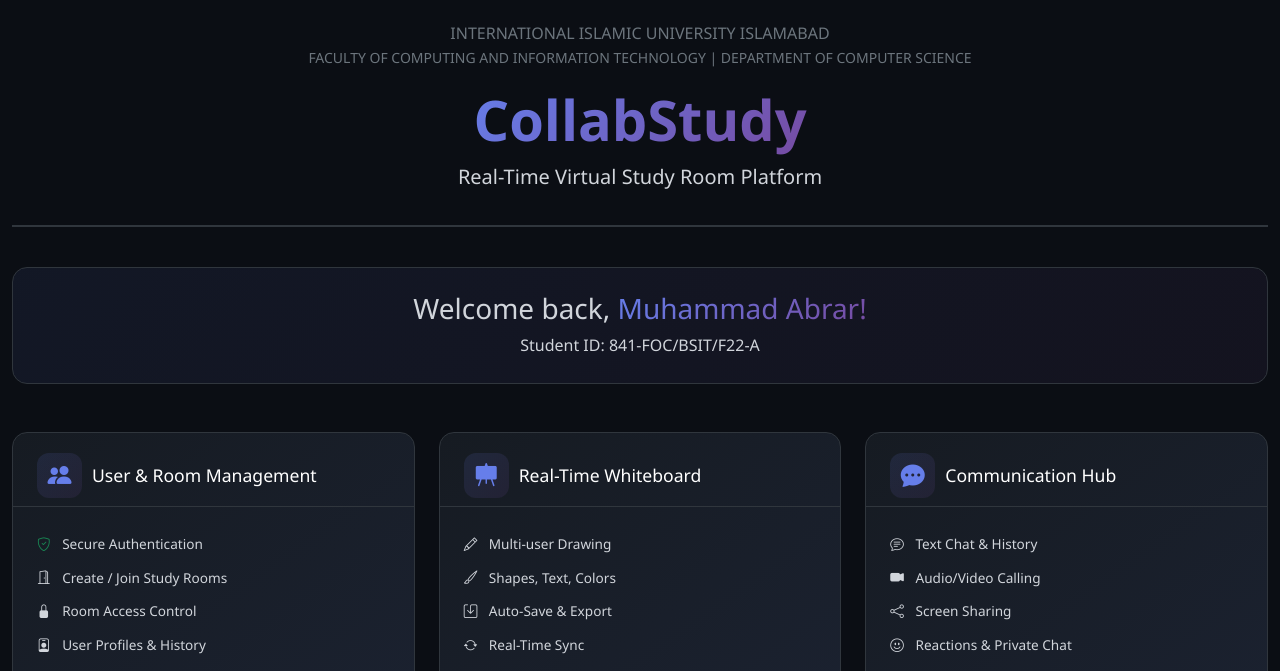
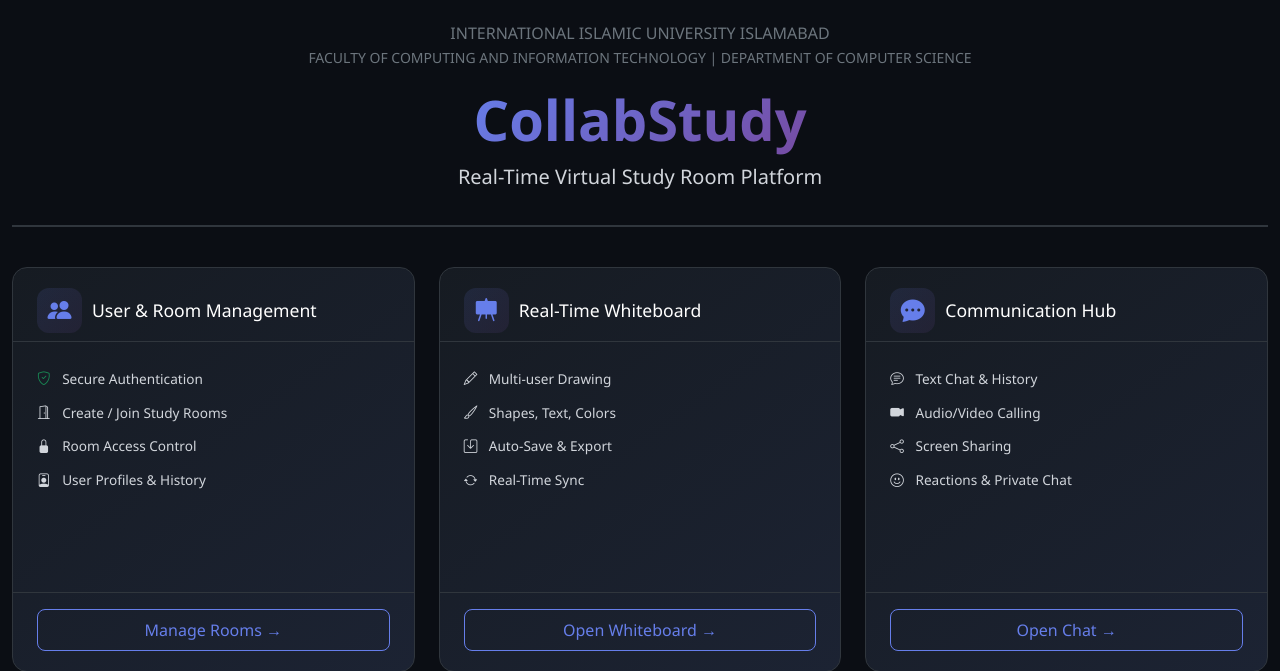
Before and after one commit to AbrarHussain640/Collab-Study-Final-Year-Project-BSIT, a Flask app: page /admin_dashboard in a window 1280 px wide. Shown: the top 671 px of the page. Run offline with Flask 3, Linux system fonts and the light colour scheme.

Commit message:
Admin Dashboard Update

```diff
--- a/templates/admin_dashboard.html
+++ b/templates/admin_dashboard.html
@@ -12,16 +12,6 @@
                     <span class="text-gradient">CollabStudy</span>
                 </h1>
                 <p class="lead">Real-Time Virtual Study Room Platform</p>
-            </div>
-        </div>
-    </div>
-
-    <!-- Welcome Banner -->
-    <div class="row mb-5">
-        <div class="col-12">
-            <div class="welcome-card text-center">
-                <h3>Welcome back, <span class="text-gradient">Muhammad Abrar!</span></h3>
-                <p class="mb-0">Student ID: 841-FOC/BSIT/F22-A</p>
             </div>
         </div>
     </div>
```
